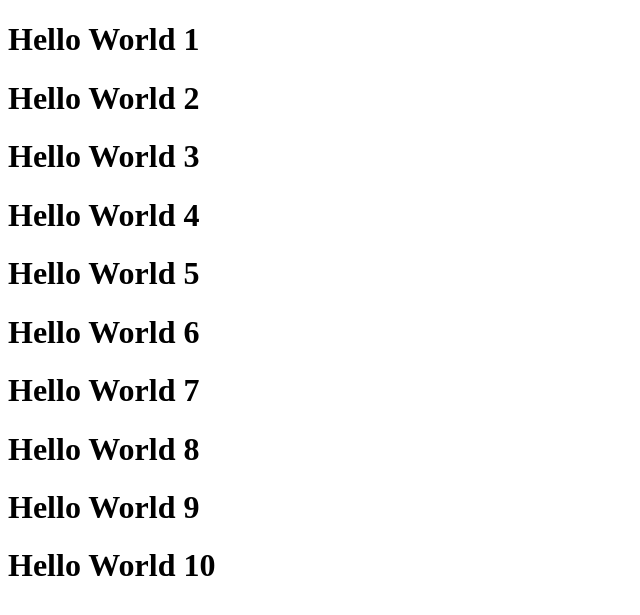
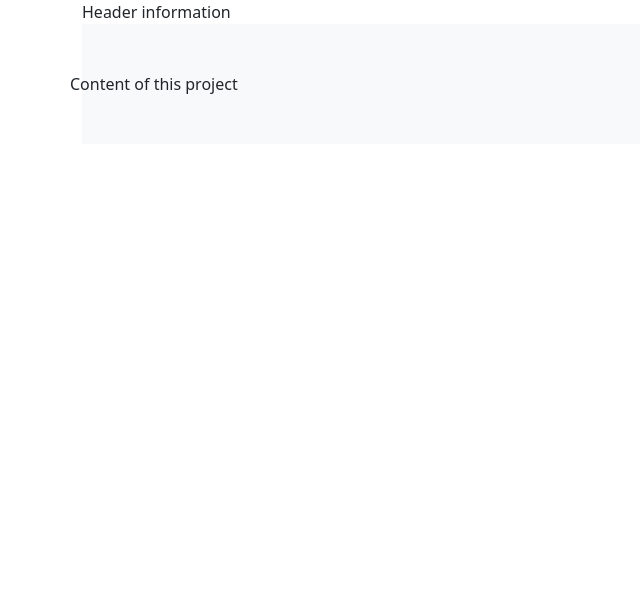
Before and after one commit to Spoorloos/m5prog_php, a PHP site: page / in a window 1280 px wide. Shown: the top 615 px of the page, without its empty margins (0-640 px from the left). Run offline with PHP 8.4, Linux system fonts and the light colour scheme.

Commit message:
added index page

```diff
--- a/public/index.php
+++ b/public/index.php
@@ -1,13 +1,29 @@
-<!DOCTYPE html>
-<html lang="en">
+<html>
 <head>
-    <title>Document</title>
-    <meta charset="UTF-8">
-    <meta name="viewport" content="width=device-width, initial-scale=1.0">
+    <title>Music Library</title>
+    <!-- ik laad op dit moment een simpele bootstrap css library -->
+    <!-- zie: https://getbootstrap.com/docs/5.3/getting-started/introduction/ -->
+    <link href="https://cdn.jsdelivr.net/npm/bootstrap@5.3.2/dist/css/bootstrap.min.css" rel="stylesheet"
+        integrity="sha384-T3c6CoIi6uLrA9TneNEoa7RxnatzjcDSCmG1MXxSR1GAsXEV/Dwwykc2MPK8M2HN" crossorigin="anonymous">
+    <link href="assets/css/style.css" rel="stylesheet">
 </head>
+
 <body>
-    <? for ($i = 1; $i <= 10; $i++): ?>
-        <h1>Hello World <?= $i ?></h1>
-    <? endfor; ?>
+    <div class="container">
+        <header>
+            Header information
+        </header>
+
+        <div class="album py-5 bg-light">
+            <div class="row">
+                Content of this project
+            </div>
+        </div>
+    </div>
+    <!-- ik laad op dit moment een simpele bootstrap JavaScript library -->
+    <!-- zie: https://getbootstrap.com/docs/5.3/getting-started/introduction/ -->
+    <script src="https://cdn.jsdelivr.net/npm/bootstrap@5.3.2/dist/js/bootstrap.bundle.min.js"
+        integrity="sha384-C6RzsynM9kWDrMNeT87bh95OGNyZPhcTNXj1NW7RuBCsyN/o0jlpcV8Qyq46cDfL"
+        crossorigin="anonymous"></script>
 </body>
 </html>
```
